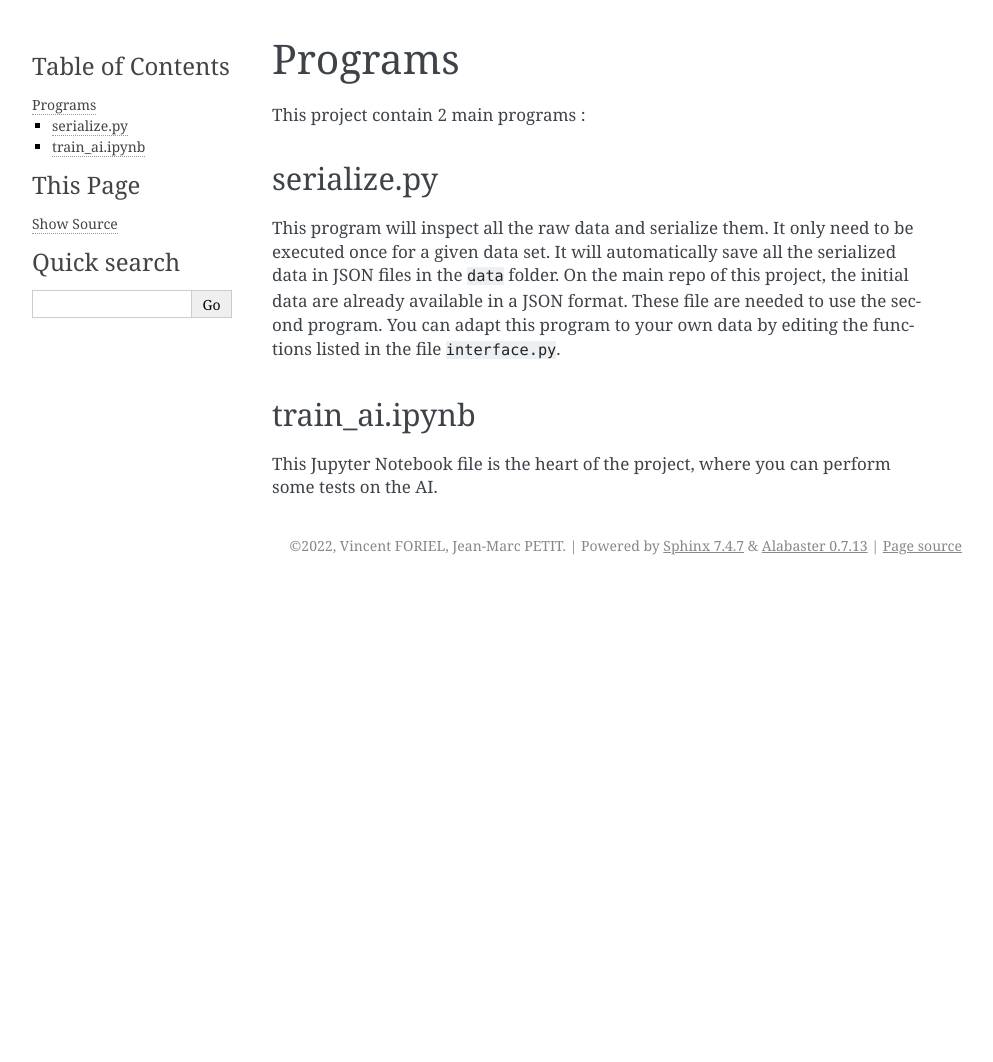
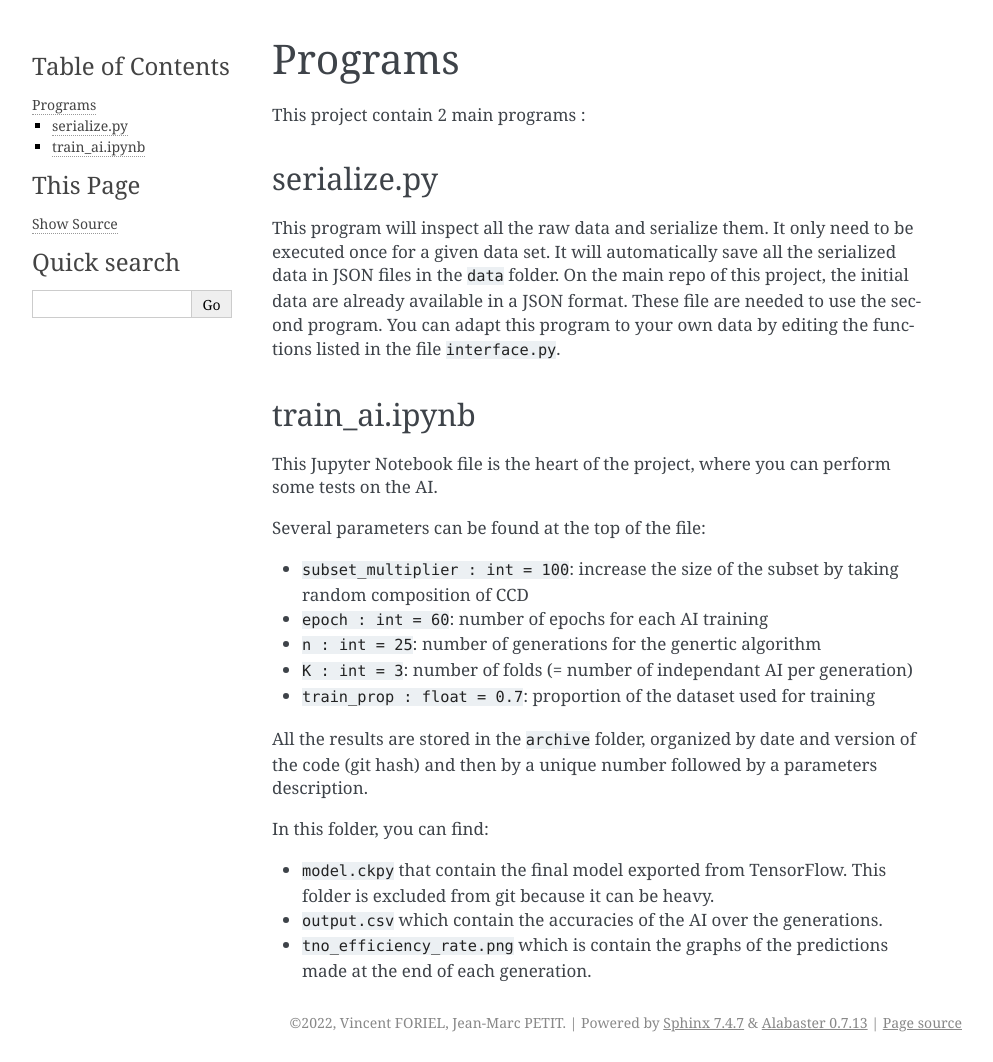
Before and after one commit to Leirof/M1-TNO_Detection_Efficiency, a Sphinx documentation site: the page built from docs/programs.md, in a window 1280 px wide. Shown: the whole page, without its empty margins (148-1141 px from the left). Built offline with Sphinx 7.4.7, drawn with Linux system fonts in a browser that asks for light colours; before the commit the page ends 900 px from its top, so only the background shows below that.

```diff
--- a/docs/index.rst
+++ b/docs/index.rst
@@ -19,4 +19,8 @@ Project report: https://fr.overleaf.com/read/bvgsgsgdmdtv
    :maxdepth: 2
    :caption: Technical documentation
 
-   class.block
+   classes.block
+   classes.rate
+   classes.triplet
+   classes.shot
+   classes.ccd
--- a/docs/programs.md
+++ b/docs/programs.md
@@ -9,3 +9,18 @@ This program will inspect all the raw data and serialize them. It only need to b
 ## train_ai.ipynb
 
 This Jupyter Notebook file is the heart of the project, where you can perform some tests on the AI.
+
+Several parameters can be found at the top of the file:
+
+- `subset_multiplier : int = 100`: increase the size of the subset by taking random composition of CCD
+- `epoch : int = 60`: number of epochs for each AI training
+- `n : int = 25`: number of generations for the genertic algorithm
+- `K : int = 3`: number of folds (= number of independant AI per generation)
+- `train_prop : float = 0.7`: proportion of the dataset used for training
+
+All the results are stored in the `archive` folder, organized by date and version of the code (git hash) and then by a unique number followed by a parameters description.
+
+In this folder, you can find:
+- `model.ckpy` that contain the final model exported from TensorFlow. This folder is excluded from git because it can be heavy.
+- `output.csv` which contain the accuracies of the AI over the generations.
+- `tno_efficiency_rate.png` which is contain the graphs of the predictions made at the end of each generation.
```
Also changed, not shown: docs/class.block.md (deleted, +0 -1 lines), docs/classes.block.md (added, +59 -0 lines), docs/classes.ccd.md (added, +3 -0 lines), docs/classes.rate.md (added, +3 -0 lines), docs/classes.shot.md (added, +3 -0 lines), docs/classes.triplet.md (added, +3 -0 lines).
